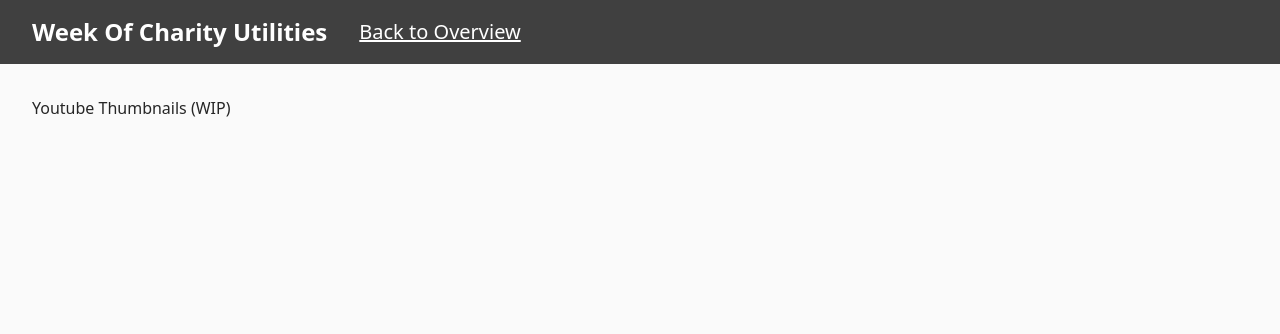
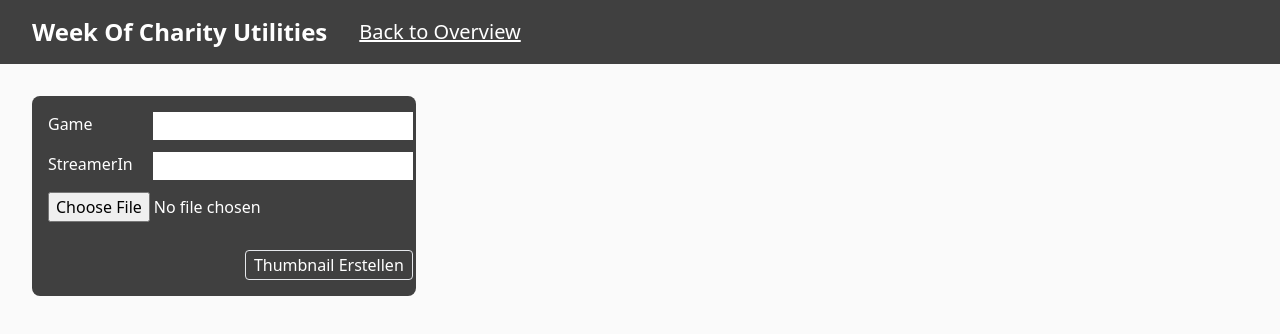
Before and after one commit to UltraMarlin/woc-utilities, a React (Vite) app: page /yt-thumbnails in a window 1280 px wide. Shown: the top 334 px of the page. Built offline with nearby package versions, Linux system fonts and the light colour scheme.

Commit message:
feat: add ui layout yt thumbnail tool

```diff
--- a/src/pages/YoutubeThumbnails.tsx
+++ b/src/pages/YoutubeThumbnails.tsx
@@ -1,5 +1,26 @@
 import { PageContainer } from "../components/PageContainer";
 
 export const YoutubeThumbnails = () => {
-  return <PageContainer>Youtube Thumbnails (WIP)</PageContainer>;
+  return (
+    <PageContainer>
+      <div className="mb-4 grid w-96 grid-cols-[max-content_1fr] gap-x-5 gap-y-3 rounded-lg bg-neutral-700 p-4 text-white *:col-span-2">
+        <label className="grid grid-cols-subgrid">
+          <span>Game</span>
+          <input className="text-lg text-black" type="text" name="game" />
+        </label>
+        <label className="grid grid-cols-subgrid">
+          <span>StreamerIn</span>
+          <input className="text-lg text-black" type="text" name="game" />
+        </label>
+        <input type="file" accept="image/png, image/jpeg" name="background" />
+        <button
+          className="ml-auto mt-4 w-fit rounded border px-2 py-0.5"
+          type="button"
+        >
+          Thumbnail Erstellen
+        </button>
+      </div>
+      <div className="aspect-video w-fit bg-blue-500"></div>
+    </PageContainer>
+  );
 };
```
